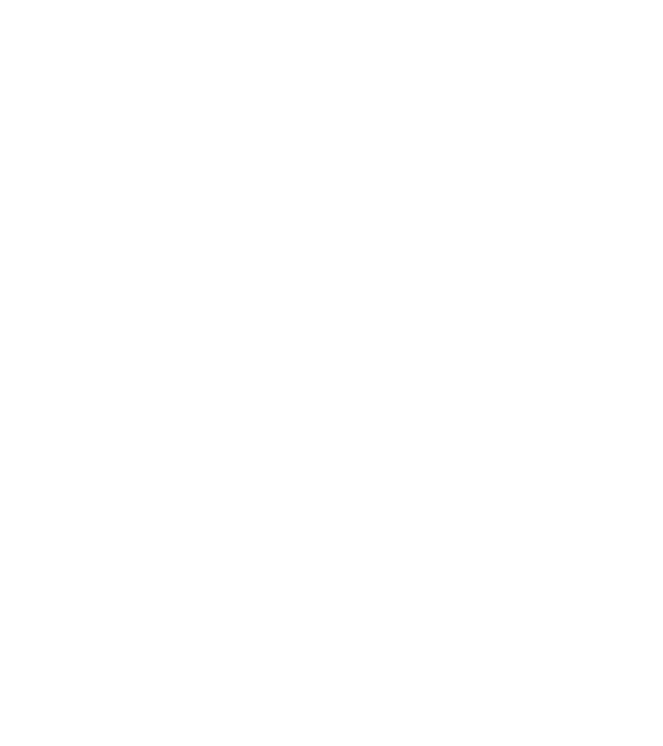
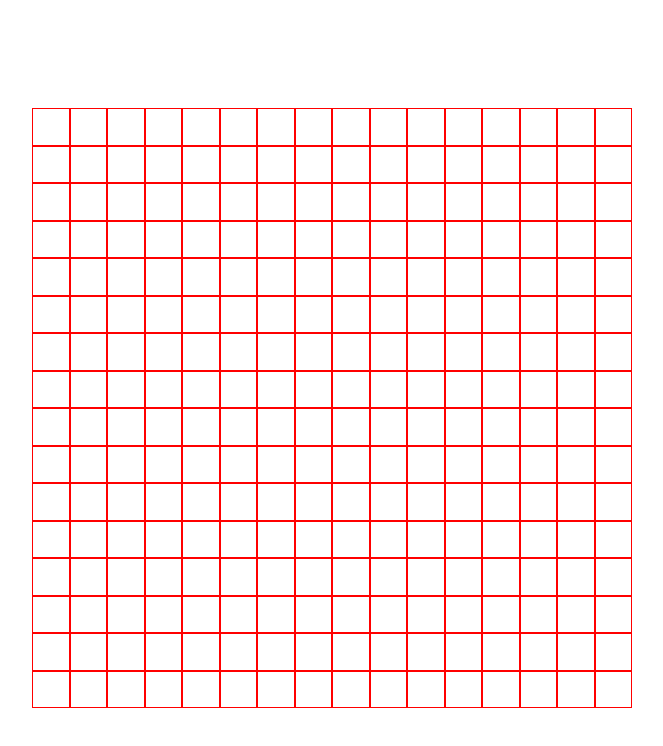
Before and after one commit to TooFaded/etch-a-sketch, a plain HTML site: page index.html in a window 1280 px wide. Shown: the whole page, without its empty margins (308-971 px from the left). Drawn offline with Linux system fonts and the light colour scheme.

Commit message:
scraped old js code and started from stratching using less code to create divs, added a div with a section class, finally got the divs to create properly in container

```diff
--- a/app.js
+++ b/app.js
@@ -1,32 +1,17 @@
 //Consts and vars
 const container = document.getElementById("container")
 let rows = document.getElementsByClassName("gridRow")
-let cells = document.getElementsByClassName("cell")
+let cells = document.getElementsByClassName("gridCol")
+container.style.gridTemplateColumns = "repeat(16, 1fr)"
+container.style.gridTemplateRows = "repeat(16, 1fr)"
 
+function createDivs(col, rows) {
 
-function defaultGrid() {
-    makeRows(16);
-    makeColumns(16);
-}
-
-
-//Creates rows
-function makeRows(num) {
-
-    for(r = 0; r < num; r++) {
-        let row = document.createElement("div");
-        container.appendChild(row).className = "gridRow";
+    for(i = 0; i < (col * rows); i++){
+       const div = document.createElement("div")
+       container.appendChild(div).classList.add("box")
 
     }
 }
 
-//Creates columns
-function makeColumns(num) {
-
-    for(i = 0; i < rows.length; i++) {
-        for( j = 0; j < num;  j++) {
-           let newCell = document.createElement("div");
-           rows[j].appendChild(newCell).className = "cell";
-        };
-    };
-};
+createDivs(16,16);
--- a/index.html
+++ b/index.html
@@ -5,11 +5,14 @@
     <meta http-equiv="X-UA-Compatible" content="IE=edge">
     <meta name="viewport" content="width=device-width, initial-scale=1.0">
     <script src="app.js" defer></script>
+    <link rel="stylesheet" href="styles.css">
     <title>Etch-a-Sketch</title>
 
 </head>
 <body>
+    <div class="section">
     <div id="container"></div>
+    </div>
 
 
 
--- a/styles.css
+++ b/styles.css
@@ -0,0 +1,25 @@
+.section {
+  display: flex;
+  justify-content: center;
+  align-items: center;
+  flex-direction: column;
+  width: 100%;
+  height: 100vh;
+
+}
+
+#container {
+  height: 600px;
+  width: 600px;
+  display: grid;
+  z-index: 100;
+
+
+
+}
+
+#container div {
+  border: 1px solid red;
+  align-content: center;
+
+}
```
